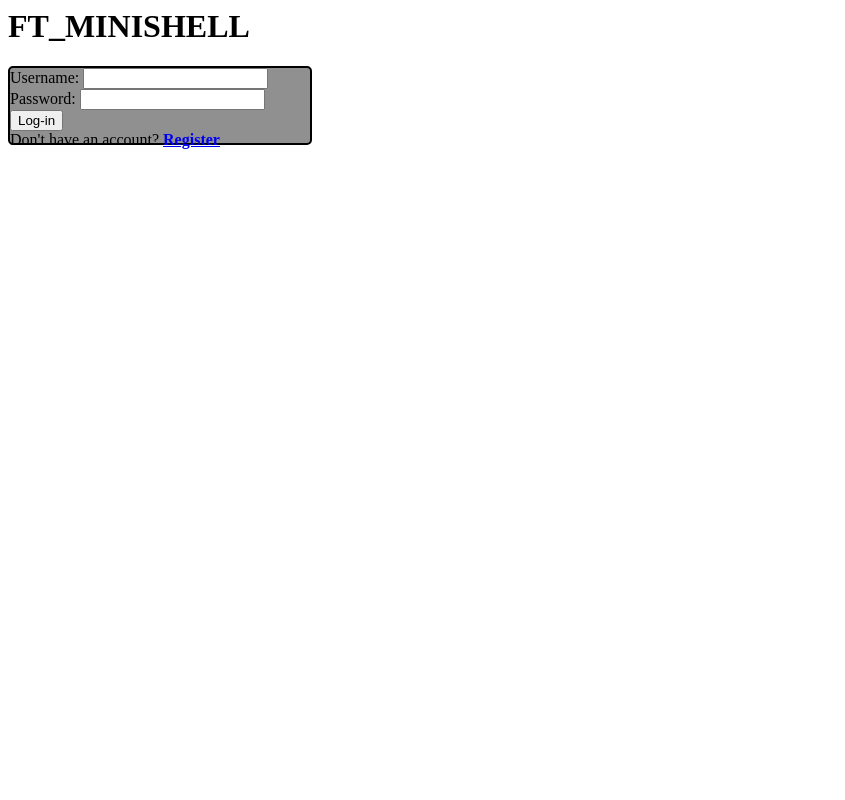
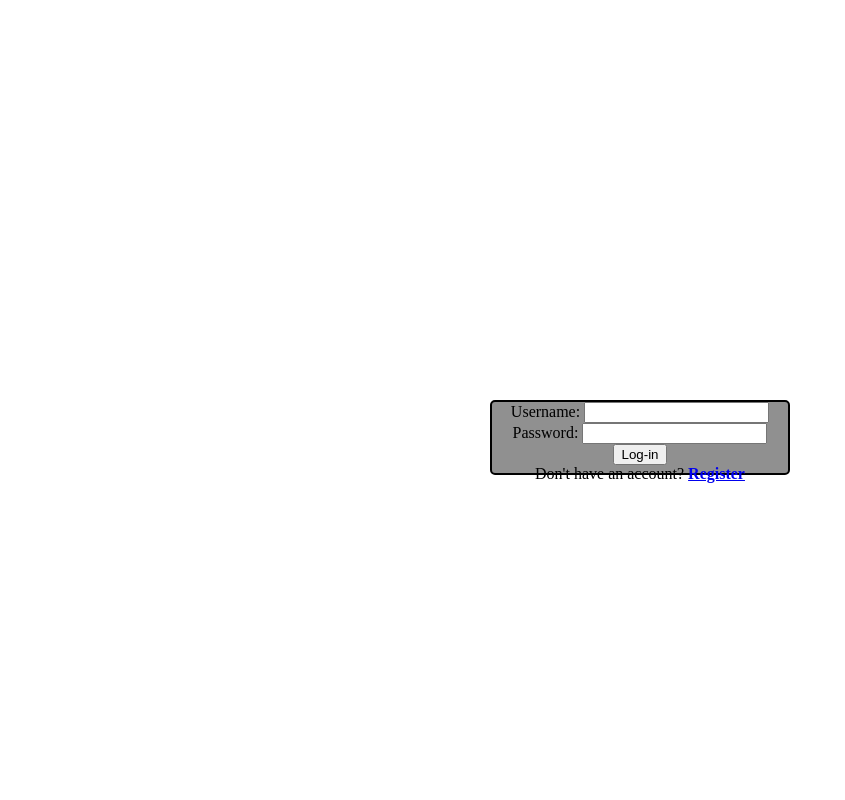
Before and after one commit to youngalou/ft_minishop, a PHP site: page /login.html in a window 1280 px wide. Shown: the whole page, without its empty margins (0-845 px from the left). Run offline with PHP 8.4, Linux system fonts and the light colour scheme.

Commit message:
More changes to css. Started working on login css and html

```diff
--- /dev/null
+++ b/css/login.css
@@ -0,0 +1,19 @@
+@import "master.css";
+
+.content {
+	max-width: 1380px;
+	margin: auto;
+	text-align: center;
+	height: 100%;
+}
+.form
+{
+	margin: auto;
+	position: relative;
+	top: 50%;
+	background-color: #909090;
+	border: solid 2px black;
+	border-radius: 5px;
+	width: 300px;
+	height: 75px;
+}
--- a/login.html
+++ b/login.html
@@ -1,65 +1,19 @@
 <html>
 	<title>Log-in</title>
 	<head>
-		<style>
-			.form
-			{
-				background-color: #909090;
-				border: solid 2px black;
-				border-radius: 5px;
-				width: 300px;
-				height: 75px;
-			}
-		</style>
+		<meta name="viewport" content="width=device-width, initial-scale=1.0">
+		<link rel="stylesheet" href="css/login.css">
 	</head>
 	<body>
-	<div class="header">
-		<div class="topNav">
-
-		</div>
-		<div class="logo">
-			<h1>FT_MINISHELL</h1>
-		</div>
-		<div class="navBar">
-
-		</div>
-	</div>
 		<div class="content">
-		<div class="jumbotron">
-
-		</div>
-		<div class="row">
-
-		</div>
-		<div class="row">
-
-		</div>
-	</div>
-	<div class="footer">
-		<div class="bottomNav">
-			<div class="column">
-
-			</div>
-			<div class="column">
-
-			</div>
-			<div class="column">
-
-			</div>
-		</div>
-	</div>
-
-
-
-
-
 			<div class='form'>
 				<form action="login.php" method="post">
 					Username: <input type='text' name='login'><br />
 					Password: <input type='password' name='passwd'><br />
 					<input type='submit' name='submit' value='Log-in'><br />
-				Don't have an account? <a href="http://localhost:8080/ft_minishop/register.html"><b>Register</b></a><br />
+					Don't have an account? <a href="register.html"><b>Register</b></a><br />
 				</form>
+			</div>
 		</div>
 	</body>
 </html>
```
Also changed, not shown: css/homepage.css (+14 -1 lines). Lines whose indentation alone changed are shown as unchanged.
